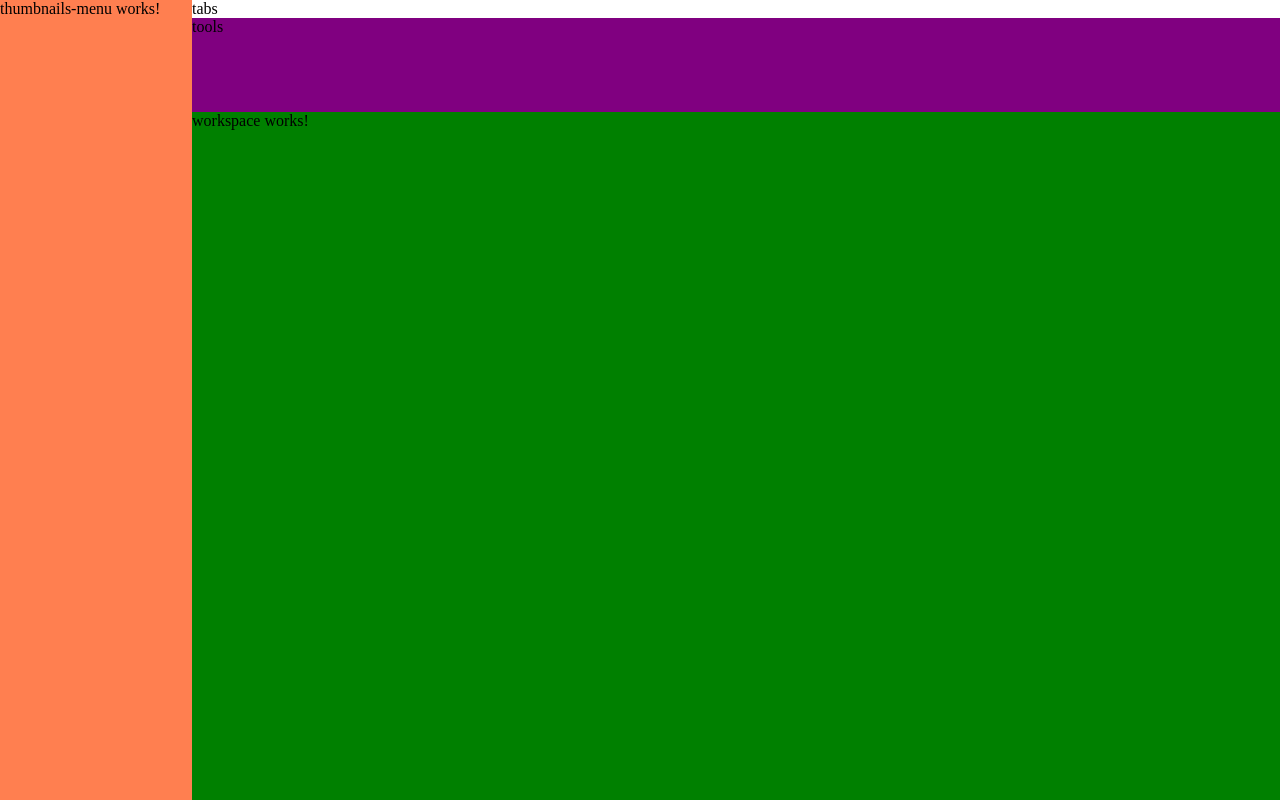
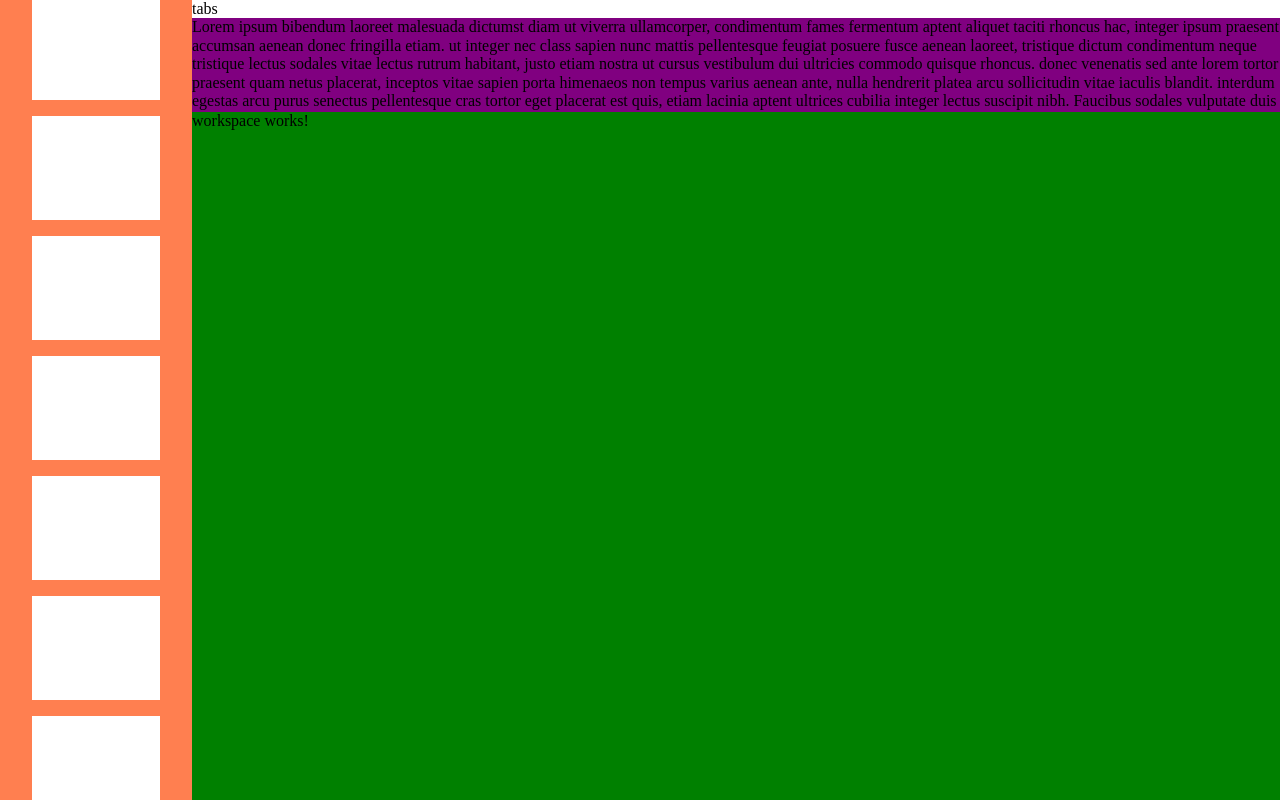
Before and after one commit to mattvasc/slideshow, an Angular app: page / in a window 1280 px wide. Built offline with nearby package versions, Linux system fonts and the light colour scheme.

Commit message:
miniaturas, posições absolutas, possíveis soluções

```diff
--- a/src/app/app.component.scss
+++ b/src/app/app.component.scss
@@ -0,0 +1,3 @@
+* {
+    background-color: black;
+}
--- a/src/app/thumbnails-menu/thumbnails-menu.component.html
+++ b/src/app/thumbnails-menu/thumbnails-menu.component.html
@@ -1,3 +1,14 @@
 <div class="thumbnail-body">
-  thumbnails-menu works!
+
+  <div class="slide-encapsulation">
+    <div class="slide"></div>
+    <div class="slide"></div>
+    <div class="slide"></div>
+    <div class="slide"></div>
+    <div class="slide"></div>
+    <div class="slide"></div>
+    <div class="slide"></div>
+
+  </div>
+
 </div>
--- a/src/app/thumbnails-menu/thumbnails-menu.component.scss
+++ b/src/app/thumbnails-menu/thumbnails-menu.component.scss
@@ -1,8 +1,28 @@
 @import '../../styles.scss';
+
+$width-miniature: 10vw;
+$height-miniature: 13vh;
+$number-of-slides: 7;
 
 .thumbnail-body {
     background-color: coral;
-    width: $larg-thumbnail;
-    min-height: $altura-thumbnail;
+    width: $width-thumbnail;
+    min-height: $height-thumbnail;
+    position: absolute;
     float: left;
+    overflow-y: scroll;
+    overflow: hidden;
 }
+
+.slide {
+    background-color: white;
+    min-width: $width-miniature;
+    min-height: $height-miniature;
+    margin-top: 2vh;
+}
+
+.slide-encapsulation {
+    position: absolute;
+    left: ($width-thumbnail - $width-miniature)/2;
+    top: ($height-thumbnail - $number-of-slides*($height-miniature + 2vh))/2;
+}
--- a/src/app/toolbar/toolbar.component.html
+++ b/src/app/toolbar/toolbar.component.html
@@ -1,4 +1,6 @@
 <div class="toolbar-tools">
   <div class="toolbar-tabs">tabs</div>
-  <div class="toolbar-body">tools</div>
+  <div class="toolbar-body">Lorem ipsum bibendum laoreet malesuada dictumst diam ut viverra ullamcorper, condimentum fames fermentum aptent aliquet taciti rhoncus hac, integer ipsum praesent accumsan aenean donec fringilla etiam. ut integer nec class sapien nunc mattis pellentesque feugiat posuere fusce aenean laoreet, tristique dictum condimentum neque tristique lectus sodales vitae lectus rutrum habitant, justo etiam nostra ut cursus vestibulum dui ultricies commodo quisque rhoncus. donec venenatis sed ante lorem tortor praesent quam netus placerat, inceptos vitae sapien porta himenaeos non tempus varius aenean ante, nulla hendrerit platea arcu sollicitudin vitae iaculis blandit. interdum egestas arcu purus senectus pellentesque cras tortor eget placerat est quis, etiam lacinia aptent ultrices cubilia integer lectus suscipit nibh.
+
+      Faucibus sodales vulputate duis ipsum facilisis hendrerit mollis, interdum nec feugiat dolor class tortor metus viverra, aliquam quisque varius sollicitudin varius curabitur. elementum venenatis nisl fringilla laoreet eget elementum aenean maecenas morbi metus cubilia diam non, scelerisque non habitasse praesent velit amet semper tortor sollicitudin habitasse lacus. donec quisque porta dapibus facilisis fermentum lobortis enim hendrerit, cubilia orci scelerisque ad quisque scelerisque iaculis maecenas fusce, interdum nam libero blandit praesent at tellus. accumsan faucibus sit etiam scelerisque rutrum a habitant nostra iaculis, proin ad sit justo accumsan dictum justo laoreet suspendisse pellentesque, non libero feugiat cursus nulla ornare aliquet quisque. </div>
 </div>
--- a/src/app/toolbar/toolbar.component.scss
+++ b/src/app/toolbar/toolbar.component.scss
@@ -1,10 +1,11 @@
 @import '../../styles.scss';
 
 .toolbar-tools {
-    float: left;
-    width: $larg-toolbar;
+    position: absolute;
+    left: 15%;
+    width: $width-toolbar;
     background-color: purple;
-    min-height: $altura-toolbar;
+    min-height: $height-toolbar;
     margin-top: 0px;
 }
 
--- a/src/app/workspace/workspace.component.scss
+++ b/src/app/workspace/workspace.component.scss
@@ -1,9 +1,12 @@
 @import '../../styles.scss';
 
 p {
-    float: left;
+    position: absolute;
+    left: 15%;
+    top: 14%;
+    float: right;
     background-color: green;
-    width: $larg-workspace;
-    min-height: $altura-workspace;
+    width: $width-workspace;
+    min-height: $height-workspace;
     margin: 0px;
 }
--- a/src/styles.scss
+++ b/src/styles.scss
@@ -1,8 +1,8 @@
 /* You can add global styles to this file, and also import other style files */
-$larg-thumbnail: 15vw;
-$larg-workspace: 100vw - $larg-thumbnail;
-$larg-toolbar: 100vw - $larg-thumbnail;
+$width-thumbnail: 15vw;
+$width-workspace: 100vw - $width-thumbnail;
+$width-toolbar: 100vw - $width-thumbnail;
 
-$altura-toolbar: 14vh;
-$altura-workspace: 100vh - $altura-toolbar;
-$altura-thumbnail: 100vh;
+$height-toolbar: 14vh;
+$height-workspace: 100vh - $height-toolbar;
+$height-thumbnail: 100vh;
```
